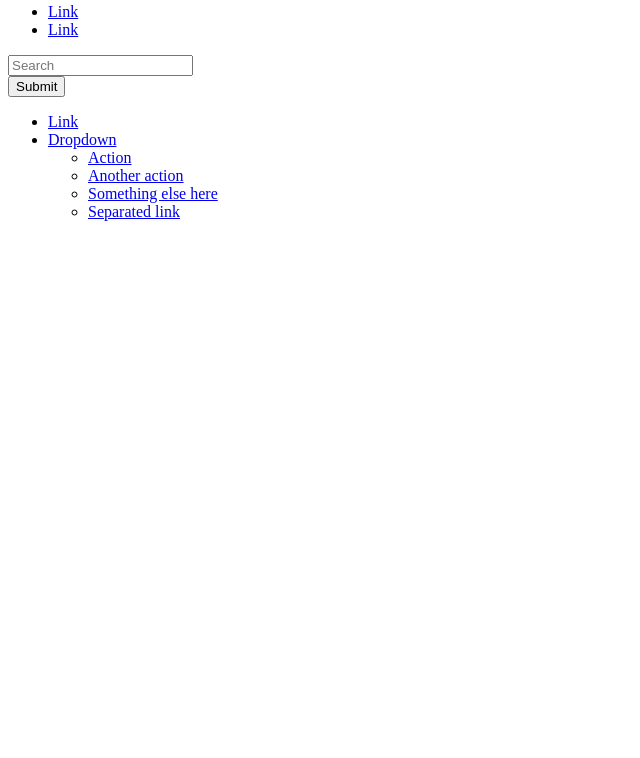
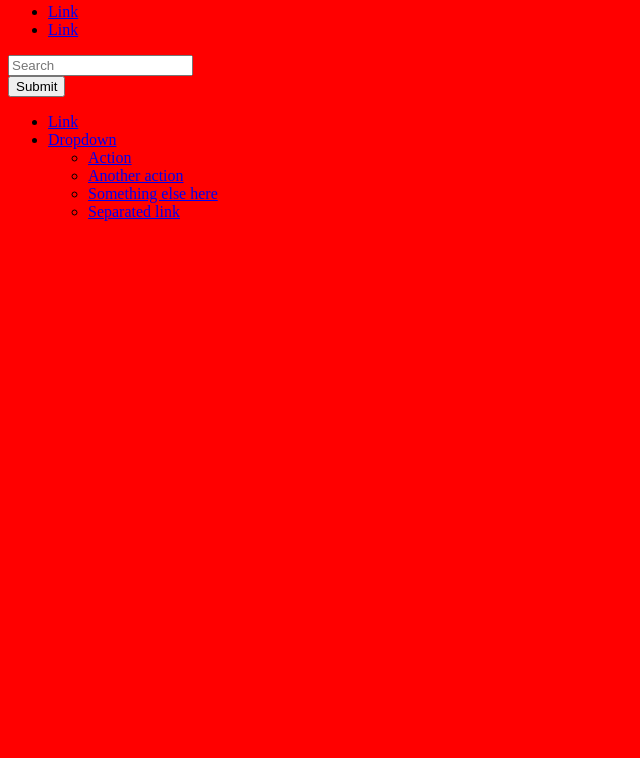
Before and after one commit to Geister18/projet-OpenClassrooms, a plain HTML site: page index.html in a window 1280 px wide. Shown: the part 42-800 px from the top of the page, without its empty margins (0-640 px from the left). Drawn offline with Linux system fonts and the light colour scheme.

Commit message:
Ajout d'une feuille de style et modification du background color

```diff
--- a/index.html
+++ b/index.html
@@ -3,6 +3,7 @@
 <head >
     <meta charset="UTF-8" >
     <title >Title</title >
+	<link rel="stylesheet" href="style.css" >
 </head >
 <body >
 
--- /dev/null
+++ b/style.css
@@ -0,0 +1,3 @@
+body{
+    background-color: #f00;
+}
```
